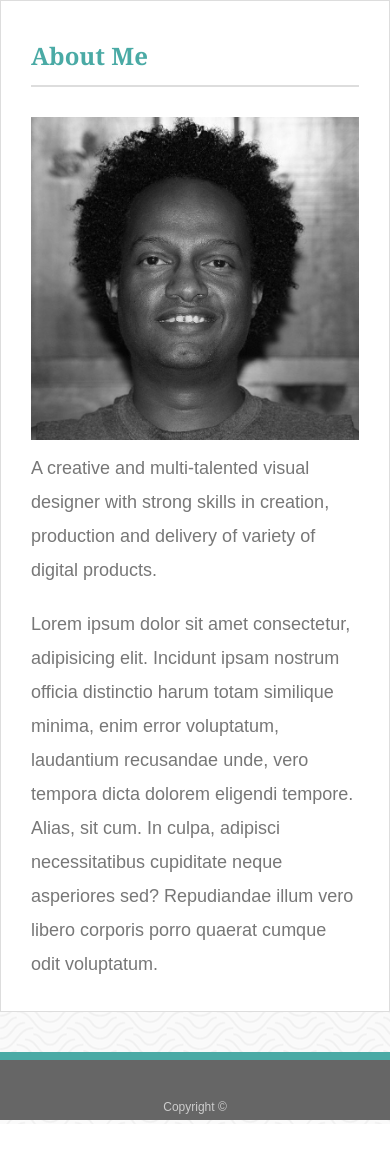
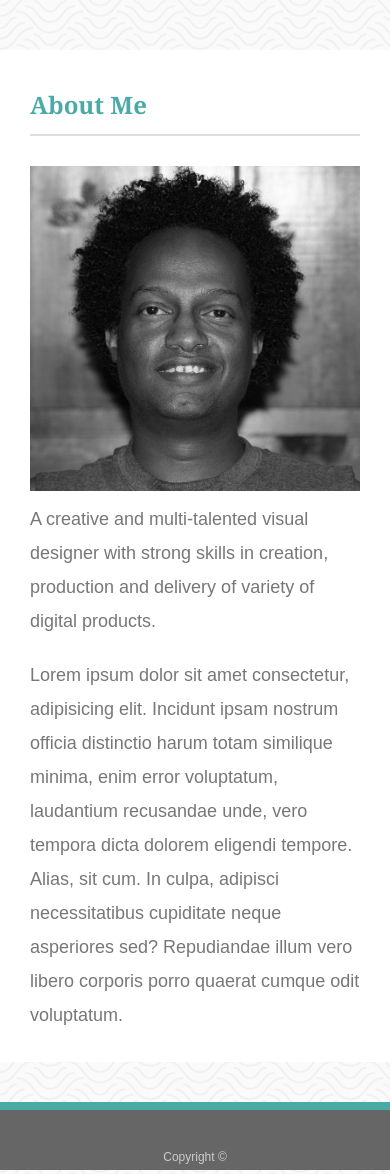
Before and after one commit to dagnachew/responsive-portfolio, a PHP site: page / in a window 390 px wide. Shown: the part 150-1324 px from the top of the page. Before the commit the page ends 1274 px from the top, so only its background shows below. Run offline with PHP 8.4, Linux system fonts and the light colour scheme; some libraries are stand-ins or nearby versions.

Commit message:
css updates

```diff
--- a/assets/css/style.css
+++ b/assets/css/style.css
@@ -273,6 +273,7 @@ input[type=submit]:hover {
   .container {
     margin: 0 auto;
   }
+
   .imgContainer {
     width: 100%;
     float: none;
@@ -283,5 +284,10 @@ input[type=submit]:hover {
 
   .main {
     float: none;
+    border: none;
+  }
+
+  .wrapper {
+    margin-top: 50px;
   }
 }
```
